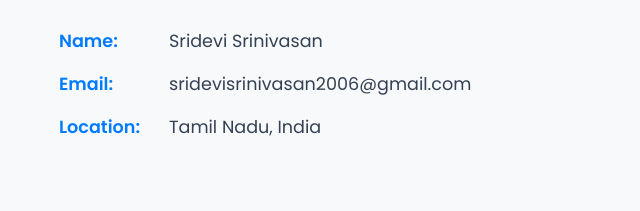
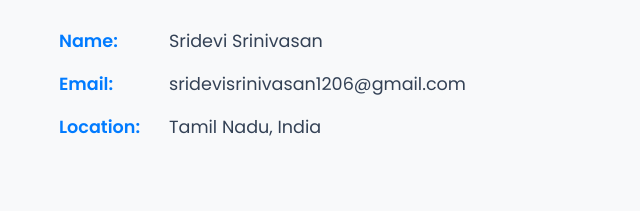
Before and after one commit to srisridevi1206/Sridevi-Portfolio, a plain HTML site: page index.html in a window 1280 px wide. Shown: the part 1372-1583 px from the top of the page, 1-641 px from the left. Drawn offline with nearby package versions, Linux system fonts and the light colour scheme.

Commit message:
portfolio updated

```diff
--- a/index.html
+++ b/index.html
@@ -69,7 +69,7 @@
                     </div>
                     <div class="info-item">
                         <span class="info-label">Email:</span>
-                        <span class="info-value">sridevisrinivasan2006@gmail.com</span>
+                        <span class="info-value">sridevisrinivasan1206@gmail.com</span>
                     </div>
                     <div class="info-item">
                         <span class="info-label">Location:</span>
@@ -365,7 +365,7 @@
                         <i class="fas fa-envelope"></i>
                     </div>
                     <h3>Email</h3>
-                    <p>sridevisrinivasan2006@gmail.com</p>
+                    <p>sridevisrinivasan1206@gmail.com</p>
                 </div>
                 <div class="contact-card">
                     <div class="contact-icon">
```
